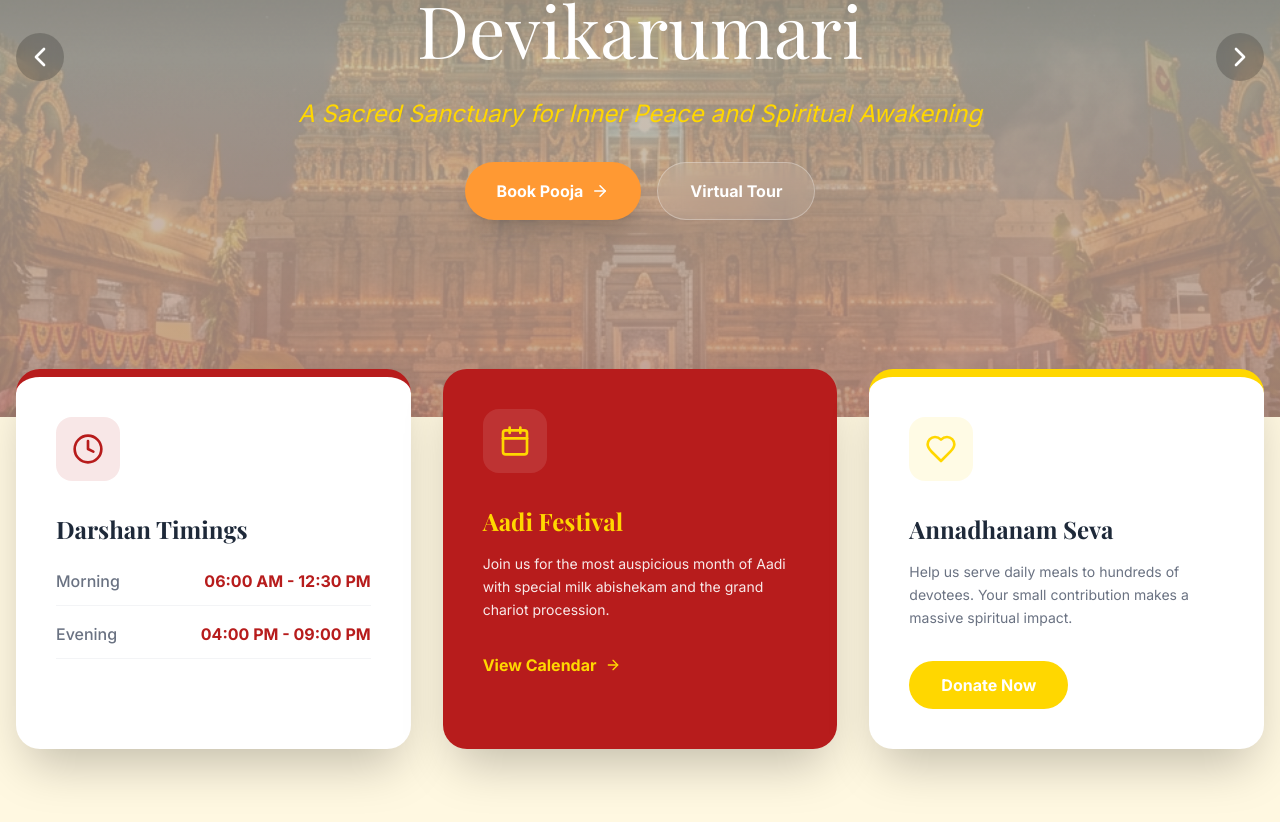
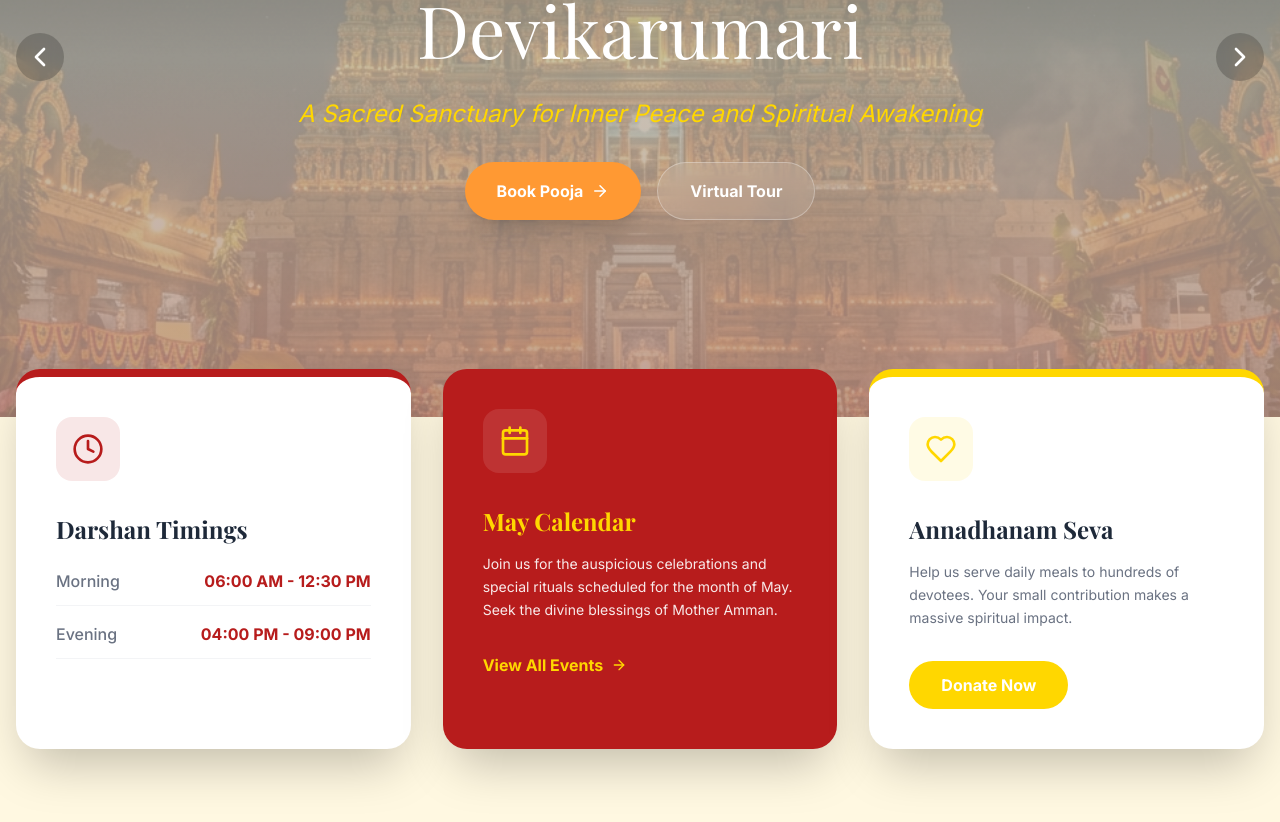
Before and after one commit to Kathiresans05/TheSriDevikarumariAmmanDharmaSanstha, a React (Vite) app in the folder frontend/: page / in a window 1280 px wide. Shown: the part 384-1206 px from the top of the page. Built offline with nearby package versions, Linux system fonts and the light colour scheme; no server answers; a web font is replaced by a local one.

Commit message:
UI: Make events section dynamic with current month name

```diff
--- a/frontend/src/pages/Home.jsx
+++ b/frontend/src/pages/Home.jsx
@@ -38,6 +38,8 @@ const Home = () => {
 
   const nextImage = () => setCurrentImage((prev) => (prev + 1) % heroImages.length);
   const prevImage = () => setCurrentImage((prev) => (prev - 1 + heroImages.length) % heroImages.length);
+
+  const currentMonthName = new Date().toLocaleString('default', { month: 'long' });
 
   return (
     <div className="overflow-hidden bg-temple-white">
@@ -88,7 +90,6 @@ const Home = () => {
           </motion.div>
         </div>
       </section>
-
       {/* Daily Highlights */}
       <section className="py-20 relative">
         <div className="max-w-7xl mx-auto px-4">
@@ -111,14 +112,14 @@ const Home = () => {
               </div>
             </motion.div>
 
-            {/* Upcoming Festival */}
+            {/* Upcoming Events - Dynamic Month */}
             <motion.div whileHover={{ y: -10 }} className="bg-temple-red text-white p-10 rounded-3xl shadow-2xl">
               <div className="w-16 h-16 bg-white/10 text-temple-gold rounded-2xl flex items-center justify-center mb-8">
                 <Calendar size={32} />
               </div>
-              <h3 className="text-2xl font-serif font-bold mb-4 text-temple-gold">Aadi Festival</h3>
-              <p className="opacity-90 mb-8 text-sm leading-relaxed">Join us for the most auspicious month of Aadi with special milk abishekam and the grand chariot procession.</p>
-              <button className="text-temple-gold font-bold flex items-center gap-2 hover:underline">View Calendar <ArrowRight size={16} /></button>
+              <h3 className="text-2xl font-serif font-bold mb-4 text-temple-gold">{currentMonthName} Calendar</h3>
+              <p className="opacity-90 mb-8 text-sm leading-relaxed">Join us for the auspicious celebrations and special rituals scheduled for the month of {currentMonthName}. Seek the divine blessings of Mother Amman.</p>
+              <button onClick={() => navigate('/events')} className="text-temple-gold font-bold flex items-center gap-2 hover:underline">View All Events <ArrowRight size={16} /></button>
             </motion.div>
 
             {/* Donation */}
```
